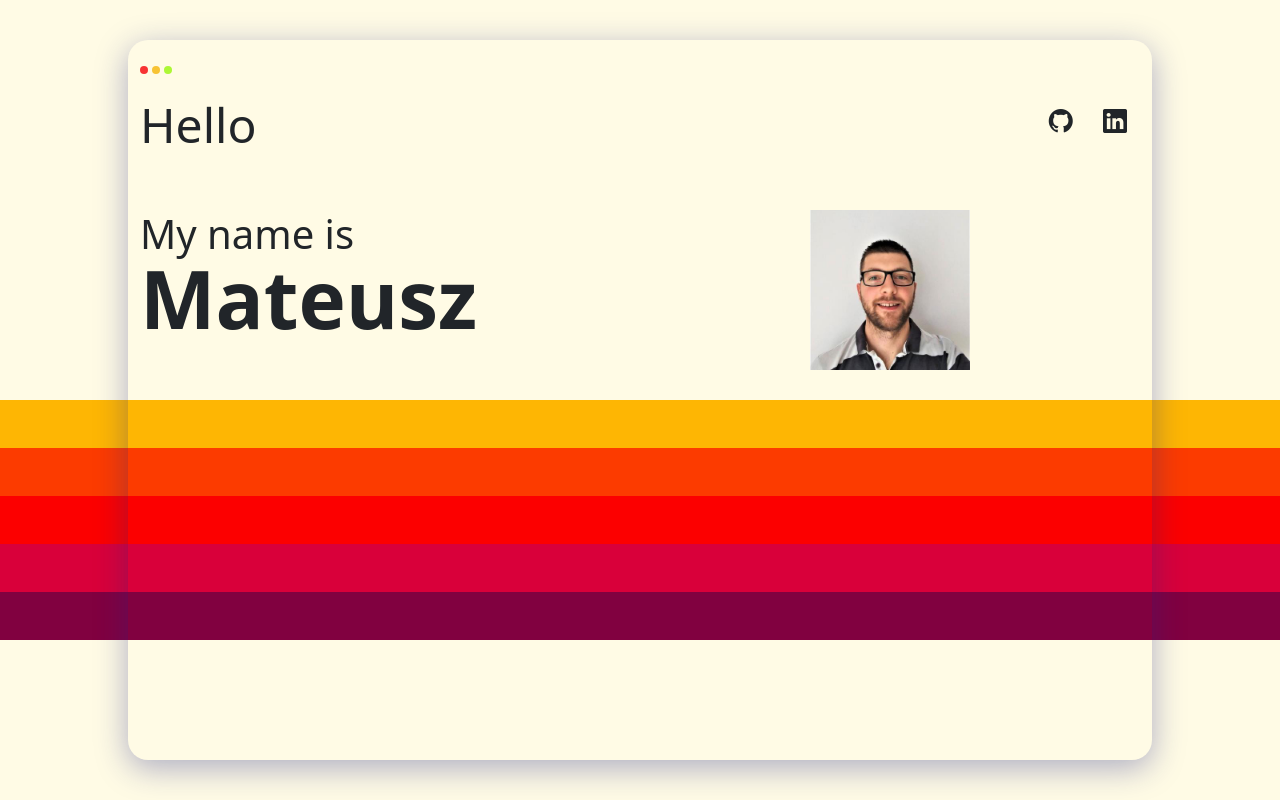
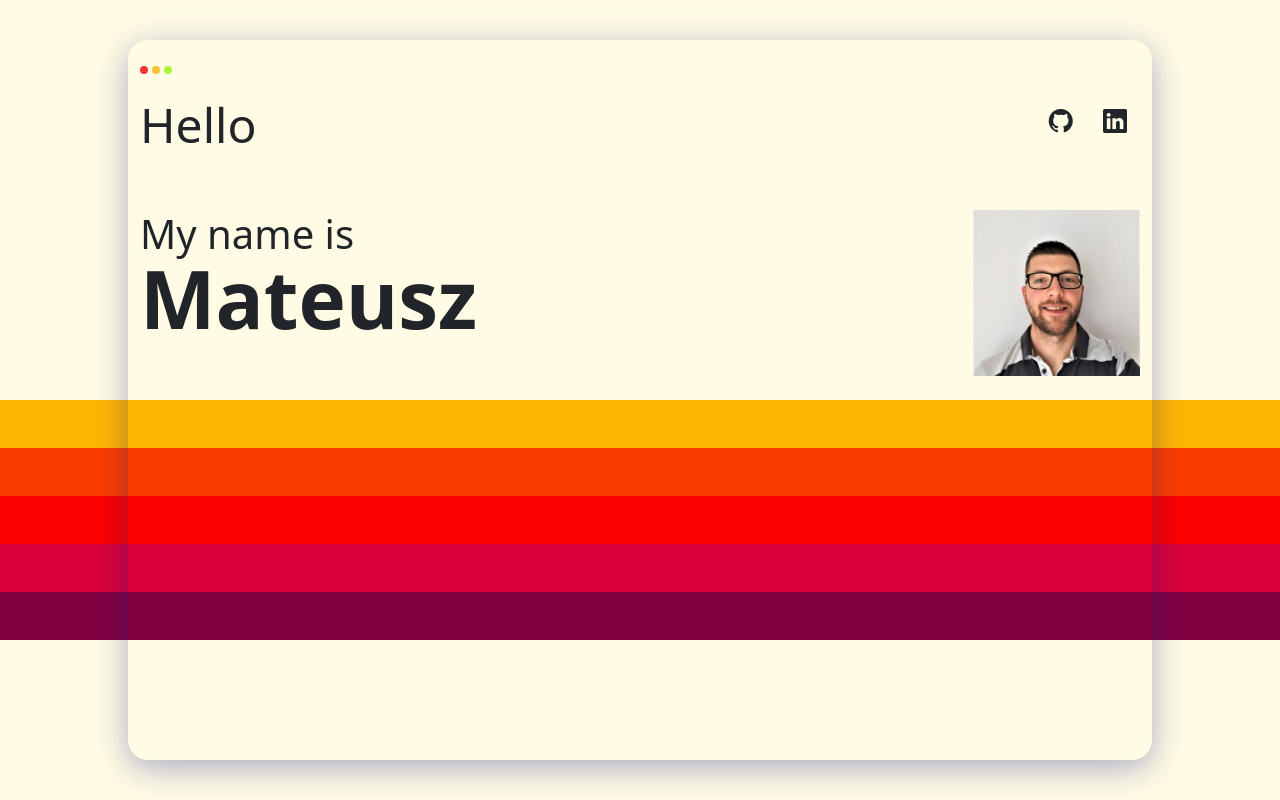
Before and after one commit to ragtam/mgk, a Svelte app: page / in a window 1280 px wide. Shown: the top 800 px of the page. Built offline with nearby package versions, Linux system fonts and the light colour scheme.

Commit message:
img fixed

```diff
--- a/src/home-screen-new/Home-Screen-New.svelte
+++ b/src/home-screen-new/Home-Screen-New.svelte
@@ -25,12 +25,12 @@
 				</div>
 			</div>
 			<div class="row g-0 mt-5">
-				<div class="col-12 col-sm-6">
+				<div class="col-9 col-sm-9 col-md-10">
 					<h3 class="h1" style="margin-bottom: -0.5rem;">My name is</h3>
 					<h1 class="display-1 mb-0 fw-bolder">Mateusz</h1>
 				</div>
-				<div class="col-12 col-sm-6 d-flex justify-content-center">
-					<img src="/assets/avatar.jfif" style="height: 20vh" alt="avatar" />
+				<div class="col-3 col-sm-3 col-md-2 d-flex justify-content-center">
+					<img src="/assets/avatar.jfif" style="max-width: 100%; height: auto;" alt="avatar" />
 				</div>
 			</div>
 		</div>
```
